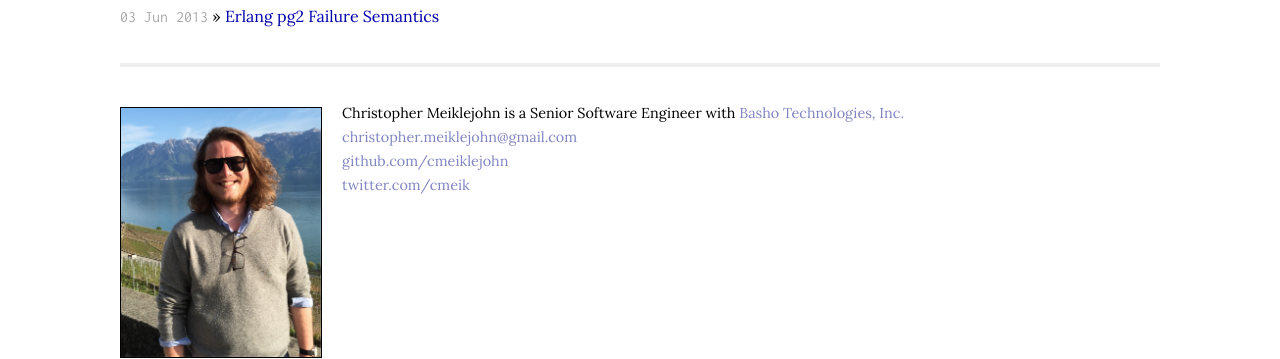
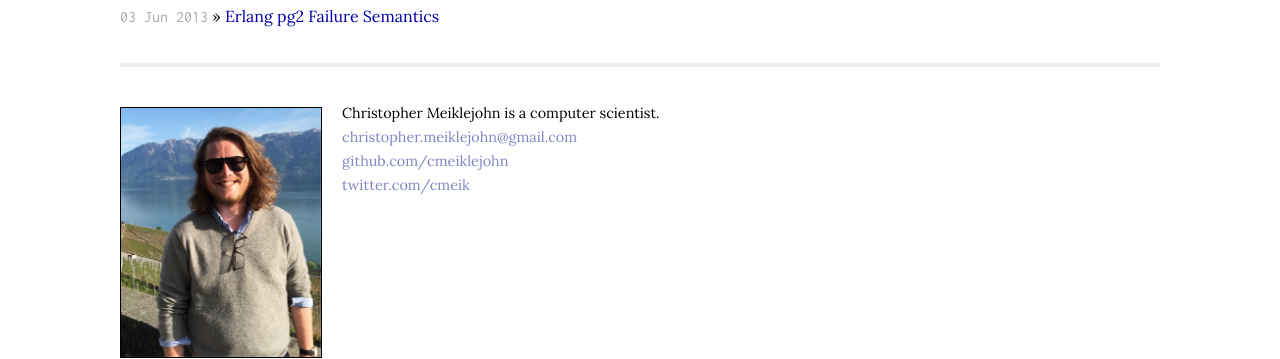
Before and after one commit to cmeiklejohn/cmeiklejohn.github.io, a Jekyll site: the page built from index.html, in a window 1280 px wide. Shown: the part 1708-2067 px from the top of the page. Built offline with Jekyll 4.4.1, drawn with Linux system fonts in a browser that asks for light colours.

Commit message:
Remove basho.

```diff
--- a/_layouts/default.html
+++ b/_layouts/default.html
@@ -37,7 +37,7 @@
                 <img src="/me.jpg" class="photo" />
                 <div class="bio">
                   <p>
-                    Christopher Meiklejohn is a Senior Software Engineer with <a href="http://basho.com">Basho Technologies, Inc.</a></br>
+                    Christopher Meiklejohn is a computer scientist.</br>
                     <a
                       href="mailto:christopher.meiklejohn@gmail.com">christopher.meiklejohn@gmail.com</a><br />
                     <a href="http://github.com/cmeiklejohn/">github.com/cmeiklejohn</a><br />
```
